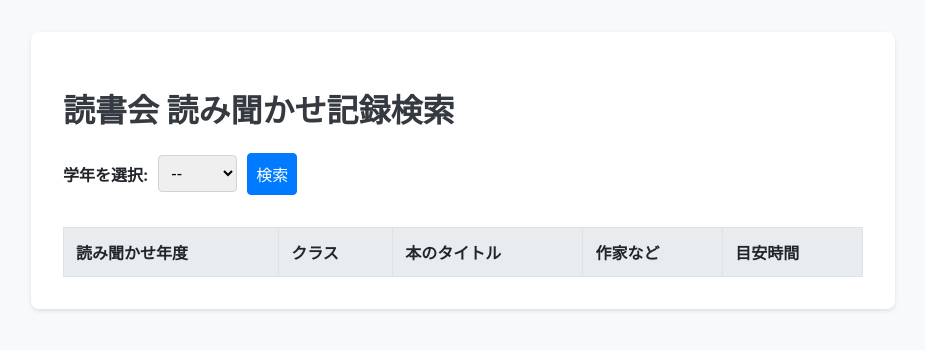
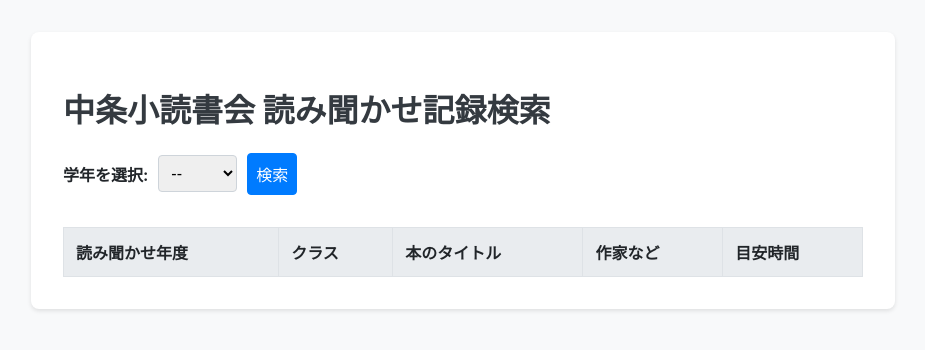
Before and after one commit to mayamaya55/chujo.dokusyo, a Flask app: page / in a window 1280 px wide. Shown: the top 350 px of the page, without its empty margins (177-1102 px from the left). Run offline with Flask 3, Linux system fonts and the light colour scheme; lists and menus that the app fills with data are empty; parts of the project's set-up code (start-up, migrations or seed data) failed here and were passed over.

Commit message:
Feat: Update application title

```diff
--- a/templates/index.html
+++ b/templates/index.html
@@ -3,7 +3,7 @@
 <head>
     <meta charset="UTF-8">
     <meta name="viewport" content="width=device-width, initial-scale=1.0">
-    <title>読書会 検索アプリ</title>
+    <title>中条小読書会 読み聞かせ記録検索</title>
     <style>
         body { font-family: -apple-system, BlinkMacSystemFont, "Segoe UI", Roboto, "Helvetica Neue", Arial, sans-serif; margin: 2em; background-color: #f8f9fa; color: #212529; }
         h1 { color: #343a40; }
@@ -21,7 +21,7 @@
 </head>
 <body>
     <div class="container">
-        <h1>読書会 読み聞かせ記録検索</h1>
+        <h1>中条小読書会 読み聞かせ記録検索</h1>
         <div class="search-form">
             <label for="grade">学年を選択:</label>
             <select id="grade">
```
